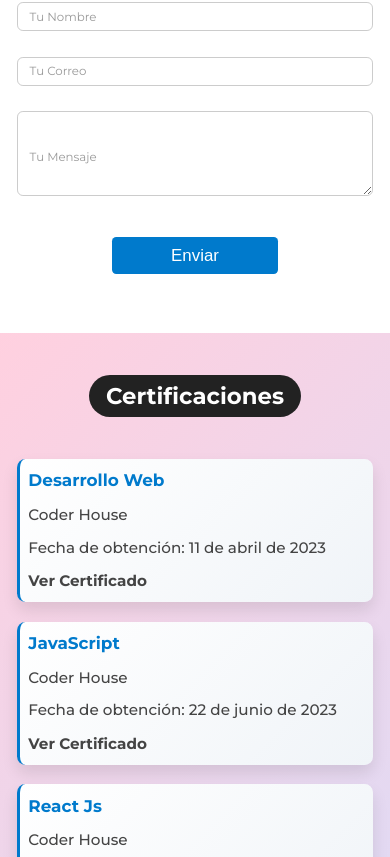
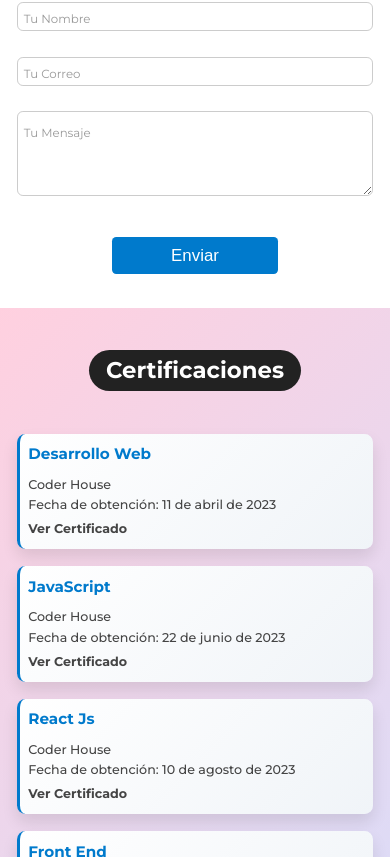
Before and after one commit to santic4/portafolioSantiago, a React (Create React App) app: page / in a window 390 px wide. Shown: the part 5687-6544 px from the top of the page. Built offline with nearby package versions, Linux system fonts and the light colour scheme.

Commit message:
adjust margin

```diff
--- a/src/components/Certifications.css
+++ b/src/components/Certifications.css
@@ -25,7 +25,7 @@
 .certification-item {
   text-align: start;
   background: linear-gradient(135deg, #ffffff, #f0f4f8);
-  padding: 20px;
+  padding: 2vh;
   border-left: 5px solid var(--primary-color);
   border-radius: 1vh;
   box-shadow: 0 8px 16px rgba(0, 0, 0, 0.1);
@@ -36,12 +36,12 @@
 
 .certification-item h3 {
   margin-bottom: 1vh;
-  font-size: 2vh;
+  font-size: 1.8vh;
 }
 
 .certification-item p {
   margin-bottom: 1vh;
-  font-size: 1.8vh;
+  font-size: 1.5vh;
   font-weight: 450;
   color: #444;
 }
@@ -50,7 +50,7 @@
   color: #444;
   font-weight: bold;
   text-decoration: none;
-  font-size: 1.8vh;
+  font-size: 1.5vh;
 }
 
 .certification-item a:hover {
@@ -61,14 +61,14 @@
 
 @media (max-width: 600px) {
   #certifications {
-    margin: 5vh 0 7vh;
+    margin: 0vh 0 5vh;
     padding: 5vh 2vh;
   }
 
   .certifications-grid {
     display: grid;
     grid-template-columns: repeat(1, 1fr);
-    gap: 2.3vh;
+    gap: 2vh;
   }
 
   .certification-item {
@@ -76,4 +76,8 @@
     border-left: 3px solid var(--primary-color);
   }
 
+  .certification-item p {
+    margin-bottom: 0;
+  }
+
 }
--- a/src/components/Contact.css
+++ b/src/components/Contact.css
@@ -30,7 +30,7 @@
 .form-group textarea {
   width: 100%;
   padding: 1vh;
-  font-size: 2vh;
+  font-size: 1.5vh;
   height: auto;
   color: #444;
   border-radius: 0.7vh;
@@ -49,6 +49,10 @@
   color: #999;
   pointer-events: none;
   transition: all 0.3s ease;
+}
+
+.form-group .message-label {
+  margin-top: -4vh;
 }
 
 .form-group input:focus + label,
@@ -119,4 +123,16 @@
     color: #444;
     border: 1px solid #ccc;
   }
+
+  .form-group label {
+    position: absolute;
+    top: 60%;
+    left: 0.8vh;
+    transform: translateY(-50%);
+    font-size: 1.4vh;
+    color: #999;
+    pointer-events: none;
+    transition: all 0.3s ease;
+  }
+
 }
--- a/src/components/Contact.jsx
+++ b/src/components/Contact.jsx
@@ -72,7 +72,7 @@ function Contact() {
                         className='textarea-message'
                         required
                     ></textarea>
-                    <label htmlFor="message">Tu Mensaje</label>
+                    <label htmlFor="message" className='message-label'>Tu Mensaje</label>
                 </div>
                 <button className='btn-send' type="submit">Enviar</button>
             </form>
```
